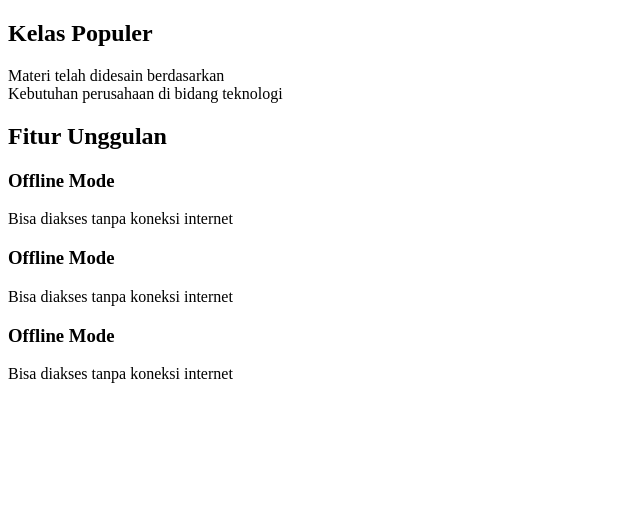
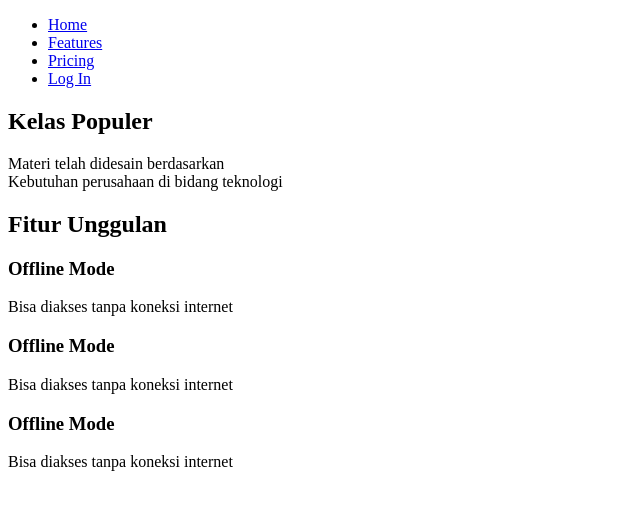
Before and after one commit to IhsanWidyanto/bwa-html5, a plain HTML site: page index.html in a window 1280 px wide. Shown: the whole page, without its empty margins (0-640 px from the left). Drawn offline with Linux system fonts and the light colour scheme.

Commit message:
features

```diff
--- a/index.html
+++ b/index.html
@@ -7,6 +7,23 @@
         <title>FoodFood</title>
     </head>
     <body>
+
+        <nav>
+            <ul>
+                <li>
+                    <a href="a">Home</a>
+                </li>
+                <li>
+                    <a href="features.html">Features</a>
+                </li>
+                <li>
+                    <a href="a">Pricing</a>
+                </li>
+                <li>
+                    <a href="a">Log In</a>
+                </li>
+            </ul>
+        </nav>
         <section>
         <h1>Kelas Populer</h1>
 
```
Also changed, not shown: features.html (added, +27 -0 lines).
